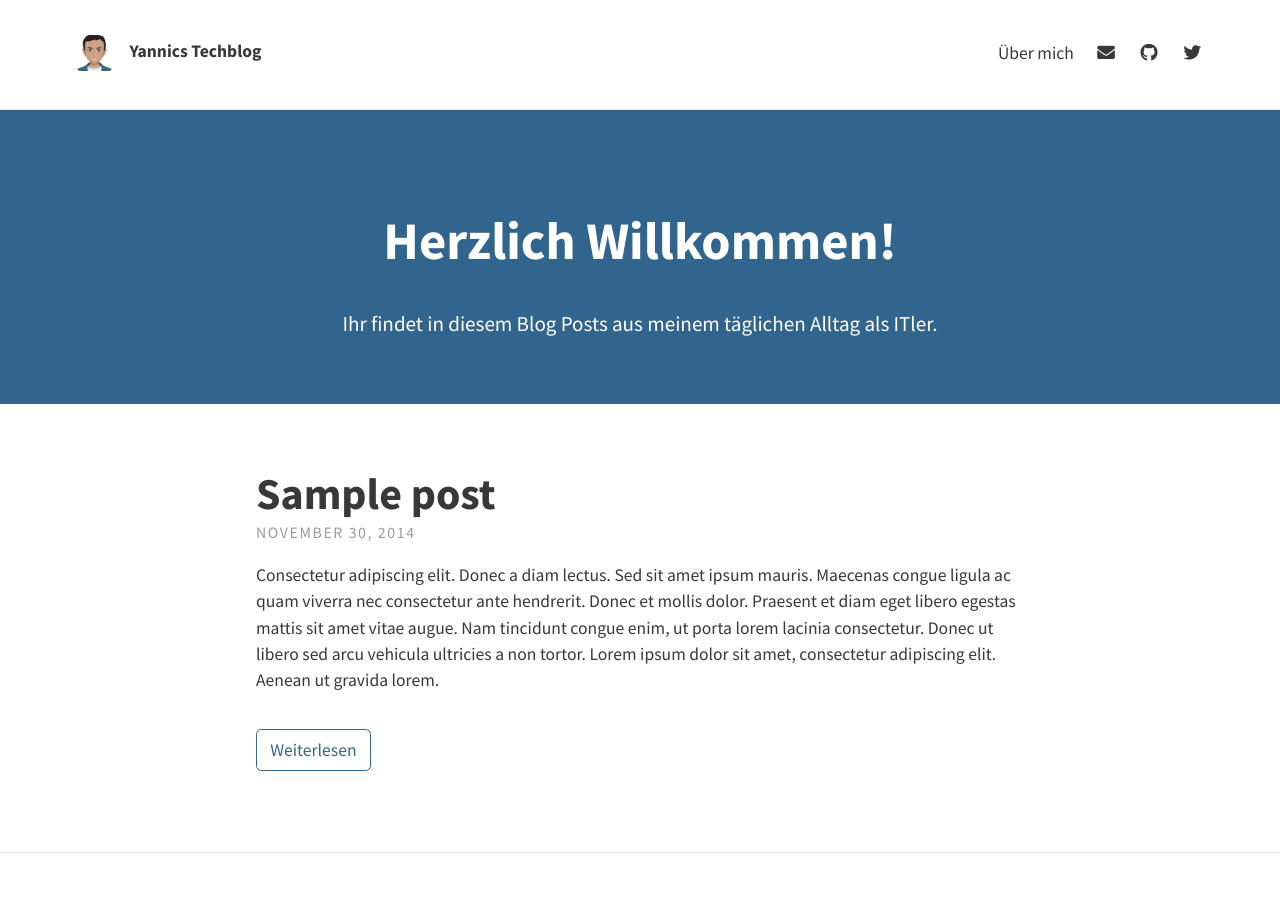
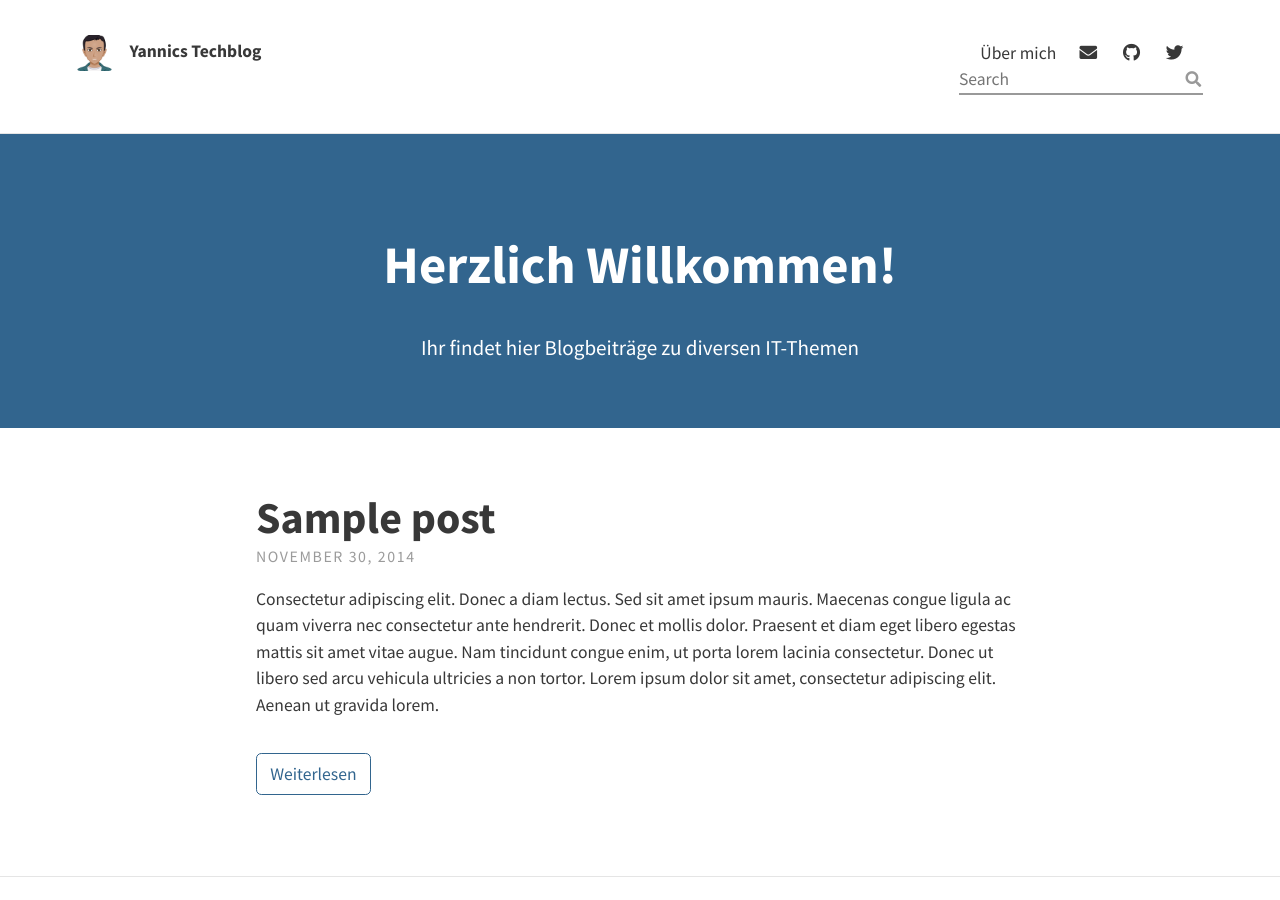
Before and after one commit to yanehi/techblog, a Jekyll site: the page built from index.html, in a window 1280 px wide and 900 px high. Built offline with Jekyll 4.4.1, drawn with Linux system fonts in a browser that asks for light colours; nearby versions of some CDN libraries; the list of posts is cut into pages by our own code.

Commit message:
Update _config.yml

```diff
--- a/_config.yml
+++ b/_config.yml
@@ -21,7 +21,7 @@ theme_settings:
   header_text: >
      <h1>Herzlich Willkommen!</h1>
 
-     <p>Ihr findet in diesem Blog Posts aus meinem täglichen Alltag als ITler.</p>
+     <p>Ihr findet hier Blogbeiträge zu diversen IT-Themen</p>
   header_text_feature_image:
   footer_text: >
    Powered by <a href="https://jekyllrb.com/">Jekyll</a> with <a href="https://github.com/rohanchandra/type-theme">Type Theme</a>
@@ -54,14 +54,14 @@ theme_settings:
   google_analytics: # Tracking ID, e.g. "UA-000000-01"
   disqus_shortname:
   katex: true # Enable if using math markup
-  search: false # Enable the search feature
+  search: true # Enable the search feature
 
   # Localization strings
   str_follow_on: "Follow on"
   str_rss_follow: "Follow RSS feed"
   str_email: "Email"
   str_next_post: "Nächster Post"
-  str_previous_post: "Previous post"
+  str_previous_post: "Vorheriger Post"
   str_next_page: "Nächste"
   str_previous_page: "Zurück"
   str_continue_reading: "Weiterlesen"
```
